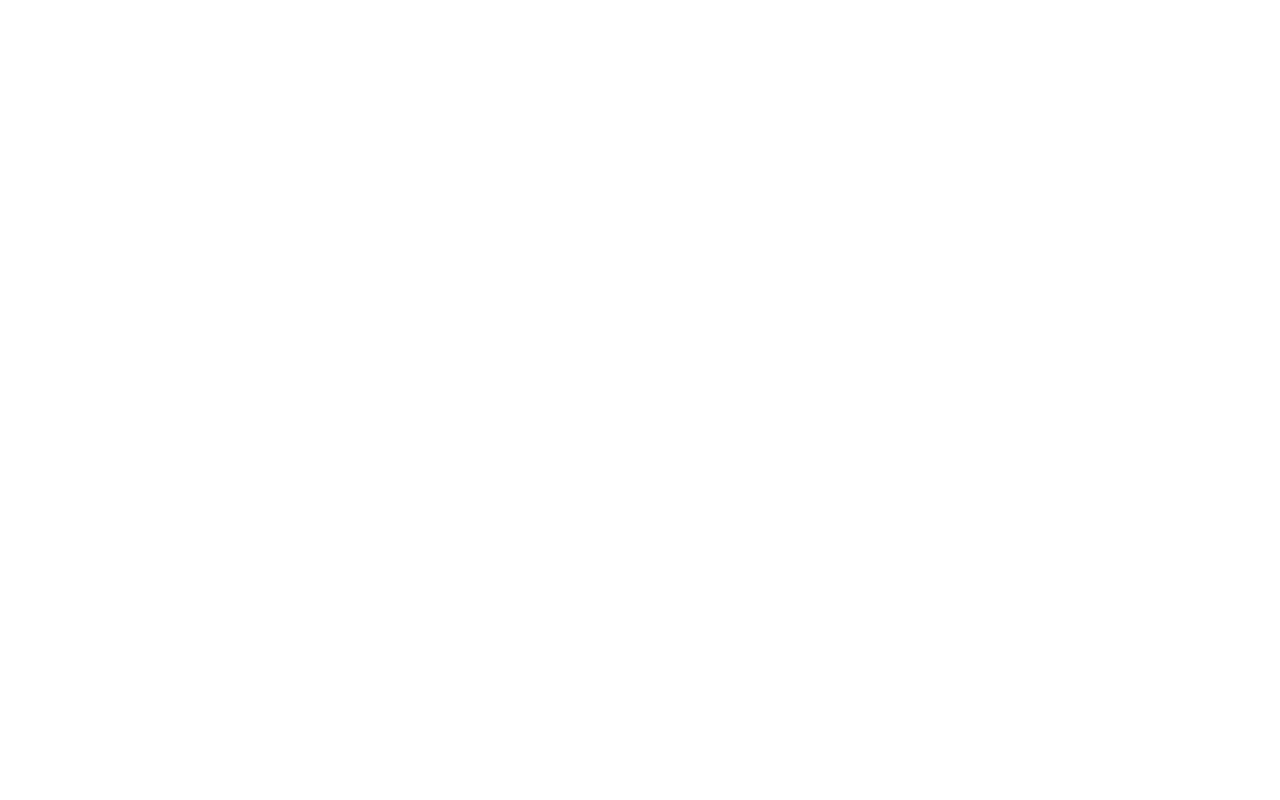
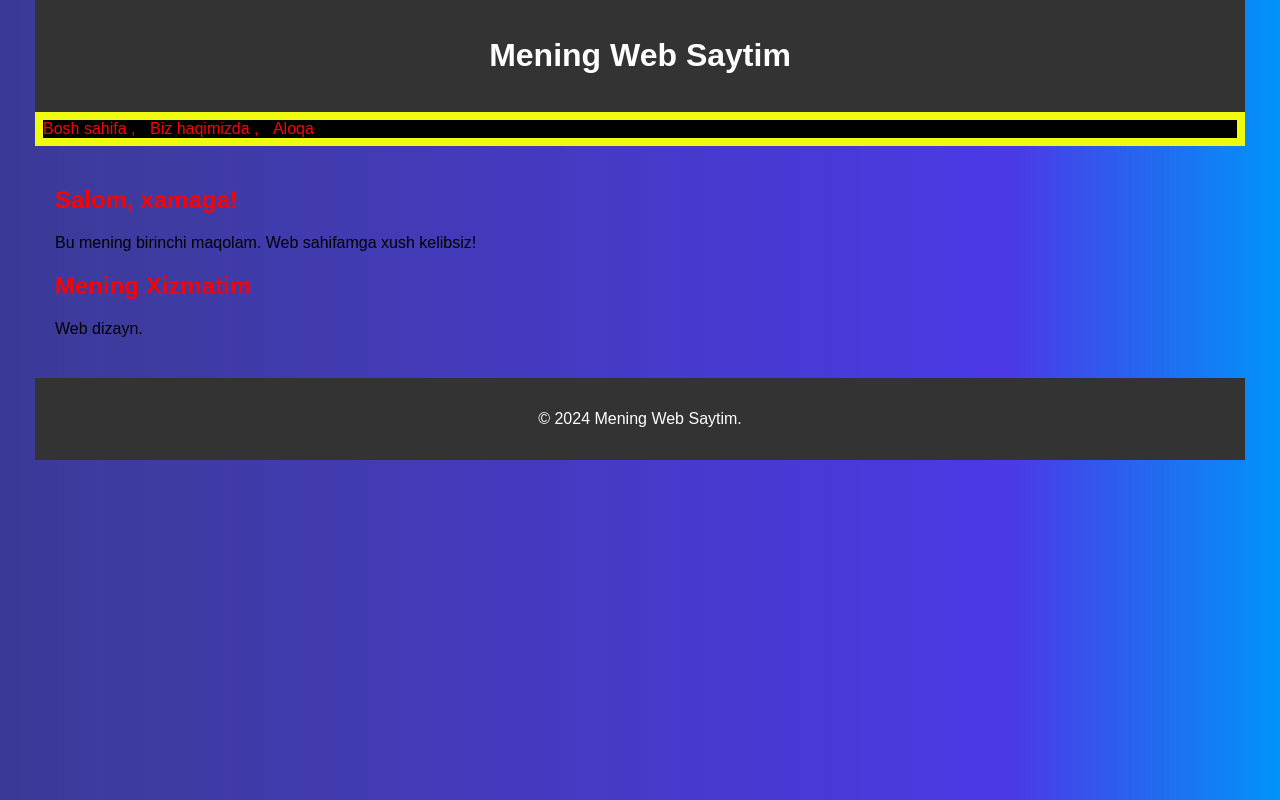
Before and after one commit to abduhakimovxojakbar/silka, a plain HTML site: page index.html in a window 1280 px wide. Drawn offline with Linux system fonts and the light colour scheme.

Commit message:
commit select

```diff
--- a/index.html
+++ b/index.html
@@ -3,9 +3,37 @@
 <head>
     <meta charset="UTF-8">
     <meta name="viewport" content="width=device-width, initial-scale=1.0">
-    <title>Document</title>
+    <title>Mening Web Saytim</title>
+    <link rel="stylesheet" href="main.css">
 </head>
 <body>
+    <div class="container">
+    <header>
+        <h1>Mening Web Saytim</h1>
+    </header>
 
+    <nav>
+        <ul>
+            <li><a href="./index.html">Bosh sahifa ,</a></li>
+            <li><a href="./haqimizda.html">Biz haqimizda ,</a></li>
+            <li><a href="./aloqa.html">Aloqa</a></li>
+        </ul>
+    </nav>
+
+    <section id="content">
+        <article>
+            <h2>Salom, xamaga!</h2>
+            <p>Bu mening birinchi maqolam. Web sahifamga xush kelibsiz!</p>
+        </article>
+        <article>
+            <h2>Mening Xizmatim</h2>
+            <p>Web dizayn.</p>
+        </article>
+    </section>
+
+    <footer>
+        <p>&copy; 2024 Mening Web Saytim.</p>
+    </footer>
+</div>
 </body>
 </html>
--- /dev/null
+++ b/main.css
@@ -0,0 +1,73 @@
+.container{
+    max-width: 1210px;
+    width: 100%;
+    margin: 0 auto;
+    padding: 0 10;
+
+}
+body {
+    font-family: Arial, sans-serif;
+    margin: 0;
+    padding: 0;
+    background: linear-gradient(90deg, rgba(2,0,36,1) 0%, rgba(9,9,121,0.6895133053221288) 0%, rgba(30,9,125,0.6923144257703081) 0%, rgba(10,9,125,0.804359243697479) 0%, rgba(11,8,133,0.7903536414565826) 9%, rgba(24,2,223,0.7791491596638656) 79%, rgba(0,148,250,1) 100%, rgba(6,166,199,0.04245448179271705) 100%, rgba(0,212,255,1) 100%);;
+}
+
+header {
+    background-color: #333;
+    color: white;
+    text-align: center;
+    padding: 1em 0;
+}
+
+nav {
+    background-color: rgb(238, 250, 16);
+    padding: 0.5em;
+
+}
+
+nav ul {
+    list-style: none;
+    margin: 0;
+    padding: 0;
+    background: black;
+}
+
+nav ul li {
+    display: inline;
+    margin-right: 10px;
+
+}
+
+nav a {
+    text-decoration: none;
+    color: red;
+    background: black;
+}
+
+section {
+    padding: 20px;
+}
+
+article {
+    margin-bottom: 20px;
+}
+
+footer {
+    background-color: #333;
+    color: white;
+    text-align: center;
+    padding: 1em 0;
+}
+h1{
+    color: white;
+}
+h2{
+    color: red;
+
+}
+h3{
+    color: darkorange;
+}
+a{
+    color: red;
+}
```
Also changed, not shown: aloqa.html (added, +33 -0 lines), haqimizda.html (added, +31 -0 lines).
